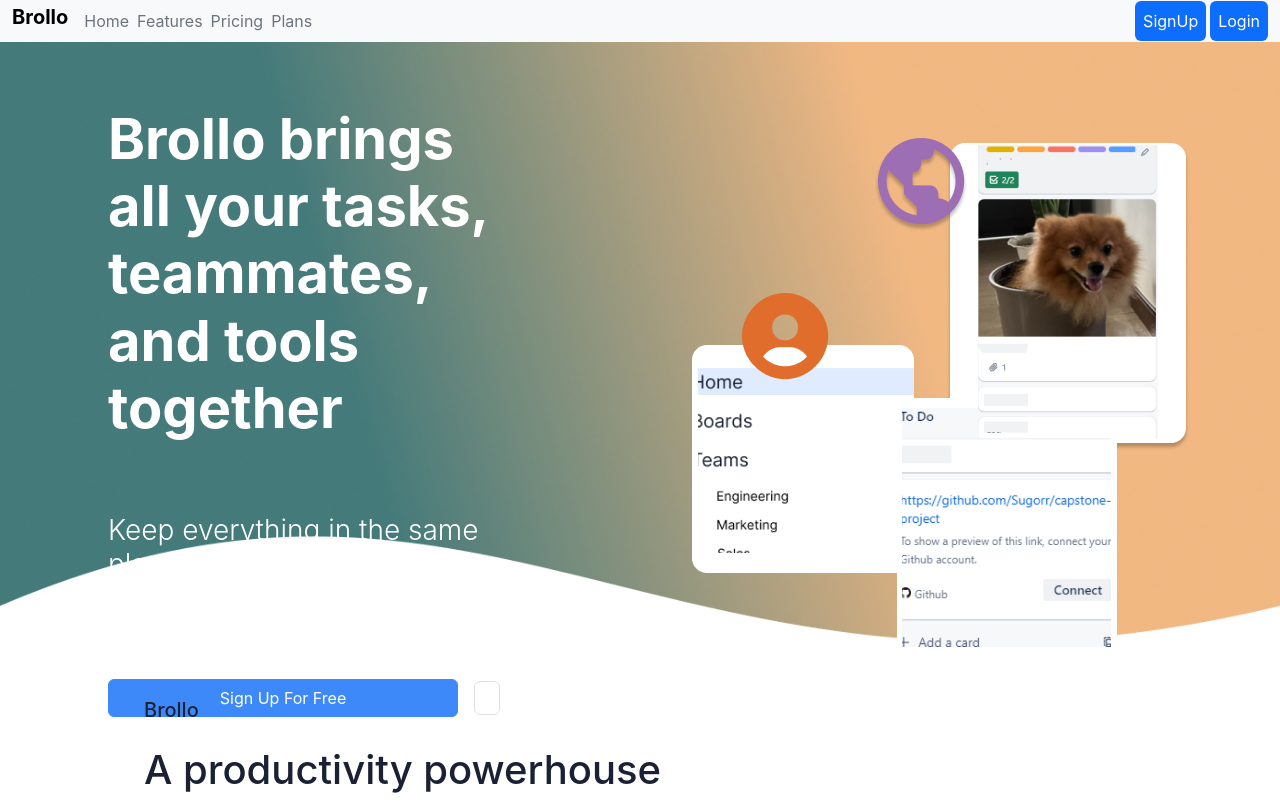
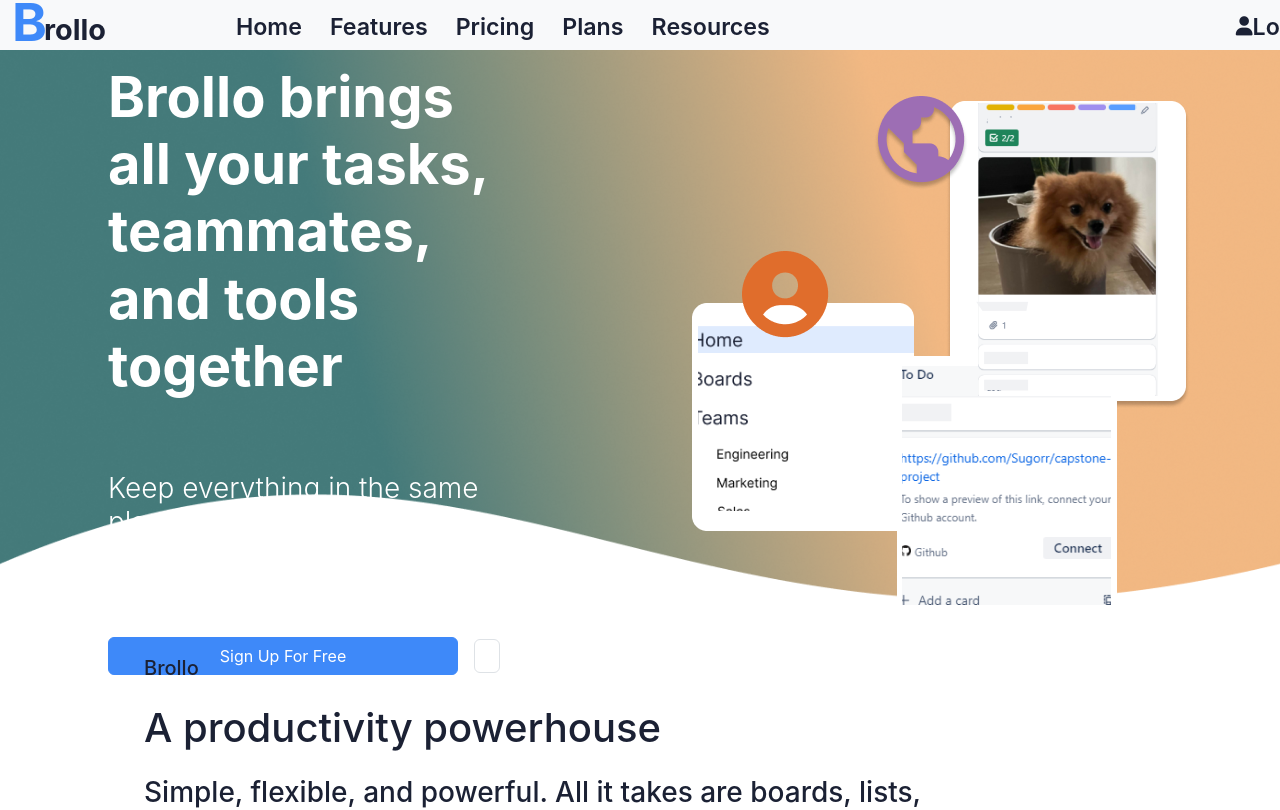
Before and after one commit to Sugorr/brollo, a React (Create React App) app: page / in a window 1280 px wide. Shown: the top 810 px of the page. Built offline with nearby package versions, Linux system fonts and the light colour scheme.

Commit message:
Adding Enhance Changes For NavBar in Home Page

```diff
--- /dev/null
+++ b/src/components/Navbar.css
@@ -0,0 +1,364 @@
+.navbar {
+    height: 3.10rem;
+    position: fixed;
+    width: 100%;
+    z-index: 50;
+}
+.Home-Brollo {
+    position: relative;
+    bottom: 13px;
+}
+.Blue-b {
+    position: absolute;
+    font-size: 3.30rem;
+    color: #3E89F9;
+}
+.Rollo {
+    position: relative;
+    left: 10px;
+    top: 22px;
+    color: #1B2134;
+    font-size: 1.80rem;
+}
+.Nav-Home {
+    color: #1B2134 !important;
+    font-size: 1.45rem;
+    font-weight: 600;
+    position: relative;
+    top: 3px;
+    left: 140px;
+    transition: all 0.2s ease-in-out;
+}
+.Nav-Home:hover {
+    color: #3E89F9 !important;
+    transform: scale(1.2);
+}
+.Nav-Features {
+    color: #1B2134 !important;
+    font-size: 1.45rem;
+    font-weight: 600;
+    position: relative;
+    top: 3px;
+    left: 160px;
+    transition: all 0.2s ease-in-out;
+}
+.Nav-Features:hover {
+    color: #3E89F9 !important;
+    transform: scale(1.2);
+}
+.Nav-Pricing {
+    color: #1B2134 !important;
+    font-size: 1.45rem;
+    font-weight: 600;
+    position: relative;
+    top: 3px;
+    left: 180px;
+    transition: all 0.2s ease-in-out;
+}
+.Nav-Pricing:hover {
+    color: #3E89F9 !important;
+    transform: scale(1.2);
+}
+.Nav-Plans {
+    color: #1B2134 !important;
+    font-size: 1.45rem;
+    font-weight: 600;
+    position: relative;
+    top: 3px;
+    left: 200px;
+    transition: all 0.2s ease-in-out;
+}
+.Nav-Plans:hover {
+    color: #3E89F9 !important;
+    transform: scale(1.2);
+}
+.Nav-Resources {
+    color: #1B2134 !important;
+    font-size: 1.45rem;
+    font-weight: 600;
+    position: relative;
+    top: 3px;
+    left: 220px;
+    transition: all 0.2s ease-in-out;
+}
+.Nav-Resources:hover {
+    color: #3E89F9 !important;
+    transform: scale(1.2);
+}
+.Nav-Login {
+    color: #1B2134 !important;
+    font-size: 1.45rem;
+    font-weight: 600;
+    position: relative;
+    top: 3px;
+    left: 42rem;
+    padding: 6px;
+    transition: all 0.2s ease-in-out;
+}
+.Nav-Login:hover {
+    color: #3E89F9 !important;
+    transform: scale(1.2);
+}
+.fa-user {
+    font-size: 1.20rem;
+    position: relative;
+    bottom: 2px;
+}
+.Nav-Get-Brollo {
+    font-size: 1.45rem;
+    font-weight: 600;
+    position: relative;
+    color: #1B2134 !important;
+    width: 155px;
+    height: 100px;
+    left: 42rem;
+    top: 3px;
+    transition: all 0.2s ease-in-out;
+}
+.Nav-Get-Brollo:hover {
+    color: #3E89F9 !important;
+    transform: scale(1.2);
+}
+@media screen and (max-width: 1189px) {
+    .Nav-Login {
+        color: #1B2134 !important;
+        font-size: 1.45rem;
+        font-weight: 600;
+        position: relative;
+        top: 3px;
+        left: 27rem;
+        padding: 6px;
+    }
+    .Nav-Get-Brollo {
+        font-size: 1.45rem;
+        font-weight: 600;
+        position: relative;
+        color: #1B2134 !important;
+        width: 155px;
+        height: 50px;
+        left: 27rem;
+        top: 3px;
+    }
+}
+@media screen and (max-width: 1161px) {
+    .Nav-Login {
+        color: #1B2134 !important;
+        font-size: 1.45rem;
+        font-weight: 600;
+        position: relative;
+        top: 3px;
+        left: 25rem;
+        padding: 6px;
+    }
+    .Nav-Get-Brollo {
+        font-size: 1.45rem;
+        font-weight: 600;
+        position: relative;
+        color: #1B2134 !important;
+        width: 155px;
+        height: 50px;
+        left: 25rem;
+        top: 3px;
+    }
+}
+@media screen and (max-width: 1128px) {
+    .Nav-Login {
+        color: #1B2134 !important;
+        font-size: 1.45rem;
+        font-weight: 600;
+        position: relative;
+        top: 3px;
+        left: 21rem;
+        padding: 6px;
+    }
+    .Nav-Get-Brollo {
+        font-size: 1.45rem;
+        font-weight: 600;
+        position: relative;
+        color: #1B2134 !important;
+        width: 155px;
+        height: 50px;
+        left: 21rem;
+        top: 3px;
+    }
+}
+@media screen and (max-width: 1062px) {
+    .Nav-Login {
+        color: #1B2134 !important;
+        font-size: 1.45rem;
+        font-weight: 600;
+        position: relative;
+        top: 3px;
+        left: 17rem;
+        padding: 6px;
+    }
+    .Nav-Get-Brollo {
+        font-size: 1.45rem;
+        font-weight: 600;
+        position: relative;
+        color: #1B2134 !important;
+        width: 155px;
+        height: 50px;
+        left: 17rem;
+        top: 3px;
+    }
+}
+@media screen and (max-width: 1001px) {
+    .Nav-Login {
+        color: #1B2134 !important;
+        font-size: 1.45rem;
+        font-weight: 600;
+        position: relative;
+        top: 3px;
+        left: 14rem;
+        padding: 6px;
+    }
+    .Nav-Get-Brollo {
+        font-size: 1.45rem;
+        font-weight: 600;
+        position: relative;
+        color: #1B2134 !important;
+        width: 155px;
+        height: 50px;
+        left: 14rem;
+        top: 3px;
+    }
+}
+@media screen and (max-width: 1037px) {
+    .Nav-Home {
+        color: #1B2134 !important;
+        font-size: 1.45rem;
+        font-weight: 600;
+        position: relative;
+        top: 3px;
+        left: 110px;
+    }
+    .Nav-Features {
+        color: #1B2134 !important;
+        font-size: 1.45rem;
+        font-weight: 600;
+        position: relative;
+        top: 3px;
+        left: 130px;
+    }
+    .Nav-Pricing {
+        color: #1B2134 !important;
+        font-size: 1.45rem;
+        font-weight: 600;
+        position: relative;
+        top: 3px;
+        left: 150px;
+    }
+    .Nav-Plans {
+        color: #1B2134 !important;
+        font-size: 1.45rem;
+        font-weight: 600;
+        position: relative;
+        top: 3px;
+        left: 170px;
+    }
+    .Nav-Resources {
+        color: #1B2134 !important;
+        font-size: 1.45rem;
+        font-weight: 600;
+        position: relative;
+        top: 3px;
+        left: 190px;
+    }
+}
+@media screen and (max-width: 991px) {
+    .Home-Brollo {
+        position: relative;
+        bottom: 24px;
+    }
+    .Blue-b {
+        position: absolute;
+        font-size: 3.30rem;
+        color: #3E89F9;
+    }
+    .Rollo {
+        position: relative;
+        left: 10px;
+        top: 22px;
+        color: #1B2134;
+        font-size: 1.80rem;
+    }
+    .Nav-Home {
+        color: #1B2134 !important;
+        font-size: 1.45rem;
+        font-weight: 600;
+        position: absolute;
+        margin-top: 6px;
+        margin-left: 30px;
+    }
+    .Nav-Features {
+        color: #1B2134 !important;
+        font-size: 1.45rem;
+        font-weight: 600;
+        position: absolute;
+        margin-top: 6px;
+        margin-left: 90px;
+    }
+    .Nav-Pricing {
+        color: #1B2134 !important;
+        font-size: 1.45rem;
+        font-weight: 600;
+        position: absolute;
+        margin-top: 6px;
+        margin-left: 170px;
+    }
+    .Nav-Plans {
+        color: #1B2134 !important;
+        font-size: 1.45rem;
+        font-weight: 600;
+        position: absolute;
+        margin-top: 6px;
+        margin-left: 240px;
+    }
+    .Nav-Resources {
+        color: #1B2134 !important;
+        font-size: 1.45rem;
+        font-weight: 600;
+        position: absolute;
+        margin-top: 6px;
+        margin-left: 290px;
+    }
+    .Nav-Login {
+        color: #1B2134 !important;
+        font-size: 1.45rem;
+        font-weight: 600;
+        position: absolute;
+        padding: 6px;
+        margin-left: 490px;
+    }
+    .Nav-Get-Brollo {
+        font-size: 1.45rem;
+        font-weight: 600;
+        position: absolute;
+        color: #1B2134 !important;
+        width: 155px;
+        height: 50px;
+        padding: 6px;
+        margin-left: 570px;
+    }
+}
+@media screen and (max-width: 930px) {
+    .Nav-Login {
+        color: #1B2134 !important;
+        font-size: 1.45rem;
+        font-weight: 600;
+        position: absolute;
+        padding: 6px;
+        margin-left: 390px;
+    }
+    .Nav-Get-Brollo {
+        font-size: 1.45rem;
+        font-weight: 600;
+        position: absolute;
+        color: #1B2134 !important;
+        width: 155px;
+        height: 50px;
+        padding: 6px;
+        margin-left: 470px;
+    }
+}
--- a/src/components/Navbar.js
+++ b/src/components/Navbar.js
@@ -1,42 +1,47 @@
 import { Link } from "react-router-dom";
-
+import "./Navbar.css"
 function Navbar() {
     return (
         <>
-            <nav className="navbar navbar-expand-lg bg-body-tertiary py-0">
+            <nav className="navbar navbar-expand-lg bg-body-tertiary">
                 <div className="container-fluid">
-                    <h3 className="navbar-brand fw-bold">Brollo</h3>
-                    <button className="navbar-toggler" type="button" data-bs-toggle="collapse" data-bs-target="#navbarSupportedContent" aria-controls="navbarSupportedContent" aria-expanded="false" aria-label="Toggle navigation">
-                        <span className="navbar-toggler-icon"></span>
-                    </button>
-                    <div className="collapse navbar-collapse" id="navbarSupportedContent">
+                    <h3 className="Home-Brollo fw-bold">
+                        <div className="Blue-b">B</div>
+                        <div className="Rollo">rollo</div>
+                    </h3>
                     <ul className="navbar-nav me-auto mb-2 mb-lg-0 align-items-center gap-2">
                         <li className="nav-item">
-                                <Link to="/" className="nav-item text-decoration-none text-secondary">Home</Link>
+                            <Link to="/" className="Nav-Home nav-item text-decoration-none
+                            text-secondary">Home</Link>
                         </li>
-
                         <li className="nav-item">
-                                <Link to="/features" className="nav-item text-decoration-none text-secondary">Features</Link>
+                            <Link to="/features" className="Nav-Features nav-item text-decoration-none
+                            text-secondary">Features</Link>
                         </li>
-
                         <li className="nav-item">
-                                <Link to="/pricing" className="nav-item text-decoration-none text-secondary">Pricing</Link>
+                            <Link to="/pricing" className="Nav-Pricing nav-item text-decoration-none
+                            text-secondary">Pricing</Link>
                         </li>
-
                         <li className="nav-item">
-                                <Link to="/plans" className="nav-item text-decoration-none text-secondary">Plans</Link>
+                            <Link to="/plans" className="Nav-Plans nav-item text-decoration-none
+                            text-secondary">Plans</Link>
                         </li>
-
+                        <li className="nav-item">
+                            <Link to="/plans" className="Nav-Resources nav-item text-decoration-none
+                            text-secondary">Resources</Link>
+                        </li>
+                        <li className="nav-item">
+                            <Link to="login" className="Nav-Login text-decoration-none">
+                            <i class="fa-solid fa-user"></i>Login</Link>
+                        </li>
+                        <li className="nav-item">
+                            <Link to="/" className="Nav-Get-Brollo text-decoration-none">
+                            Get Brollo</Link>
+                        </li>
                     </ul>
-                        <div className="d-flex gap-1">
-                            <Link to="/signup" className="nav-item text-decoration-none text-white bg-primary rounded p-2">SignUp</Link>
-                            <Link to="login" className="nav-item text-decoration-none text-white bg-primary rounded p-2">Login</Link>
-                        </div>
-                    </div>
                 </div>
             </nav>
         </>
     );
 }
-
 export default Navbar;
```
Lines whose indentation alone changed are shown as unchanged.
